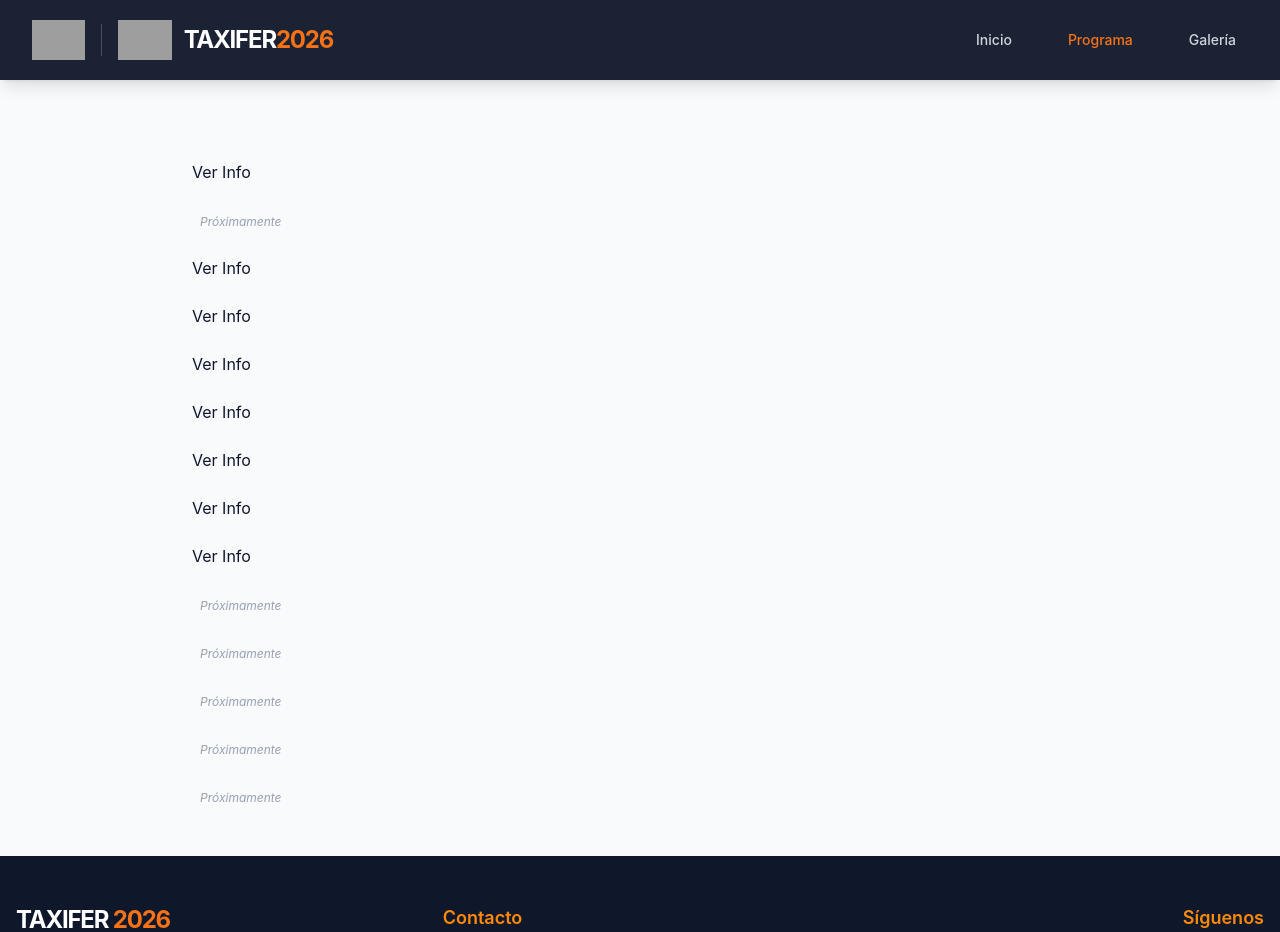
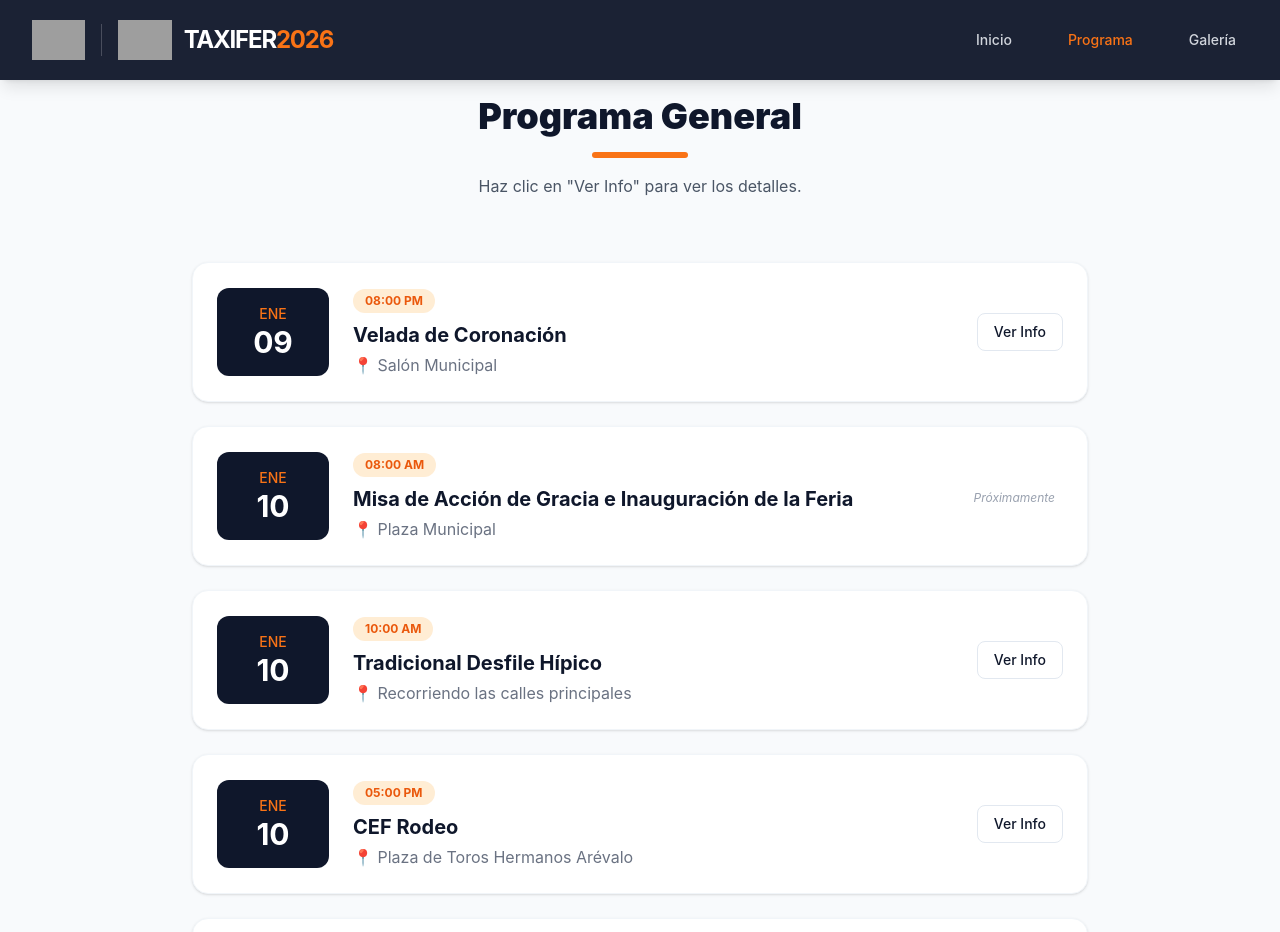
Before and after one commit to waynergt/TAXIFER2026, a React (Vite) app: page /programa in a window 1280 px wide. Shown: the top 932 px of the page. Built offline with nearby package versions, Linux system fonts and the light colour scheme; grey boxes are pictures that could not be loaded.

Commit message:
Refactorizar la interfaz de eventos y corregir rutas de medios para mejorar la gestión de datos

```diff
--- a/src/pages/Program.tsx
+++ b/src/pages/Program.tsx
@@ -1,31 +1,31 @@
 import { useState } from 'react';
 
-// 1. DEFINIMOS EL TIPO DE DATO (Para solucionar el error de "any")
+// 1. INTERFACE (Con signos ? para evitar errores si falta foto)
 interface EventData {
   day: string;
   time: string;
   title: string;
   location: string;
-  mediaType: string;
-  mediaUrl: string;
+  mediaType?: string; // Opcional
+  mediaUrl?: string;  // Opcional
 }
 
-const events = [
-  { day: '09 Ene', time: '08:00 PM', title: 'Velada de Coronación', location: 'Salón Municipal', mediaType: 'image', mediaUrl: '/public/flyers/velada.jpeg' },
+// 2. DATOS REALES (Corregí las rutas quitando '/public')
+const events: EventData[] = [
+  { day: '09 Ene', time: '08:00 PM', title: 'Velada de Coronación', location: 'Salón Municipal', mediaType: 'image', mediaUrl: '/flyers/velada.jpeg' },
   { day: '10 Ene', time: '08:00 AM', title: 'Misa de Acción de Gracia e Inauguración de la Feria', location: 'Plaza Municipal' },
-  { day: '10 Ene', time: '10:00 AM', title: 'Tradicional Desfile Hípico', location: 'Recorriendo las calles principales', mediaType: 'video', mediaUrl: '/public/videos/desfile.jpeg' },
-  { day: '10 Ene', time: '05:00 PM', title: 'CEF Rodeo', location: 'Plaza de Toros Hermanos Arévalo', mediaType: 'video', mediaUrl: '/public/videos/cef.mp4' },
-  { day: '11 Ene', time: '09:00 AM', title: 'Cuadrangular de Futbol "MASTER ORO"', location: 'Estadio Municipal', mediaType: 'image', mediaUrl: '/public/flyers/master oro.png' },
-  { day: '12 Ene', time: '09:00 AM', title: 'Tradicional COPA 12 DE ENERO', location: 'Estadio Municipal', mediaType: 'image', mediaUrl: '/public/flyers/copa12.png' },
-  { day: '12 Ene', time: '07:00 PM', title: 'Baile Social "CHECHA Y SU INDIA MAYA" (Traje Formal)', location: 'Salón Municipal', mediaType: 'image', mediaUrl: '/public/flyers/baile social.jpeg' },
-  { day: '13 Ene', time: '04:00 PM', title: 'Cuadrangular de Baloncesto (Masculino y Femenino', location: 'Salón Municipal', mediaType: 'image', mediaUrl: '/public/flyers/baloncesto.png' },
-  { day: '14 Ene', time: '05:00 PM', title: 'CEF Rodeo', location: 'Plaza de Toros Hermanos Arévalo', mediaType: 'video', mediaUrl: '/public/videos/cef.mp4' },
+  { day: '10 Ene', time: '10:00 AM', title: 'Tradicional Desfile Hípico', location: 'Recorriendo las calles principales', mediaType: 'video', mediaUrl: '/videos/desfile.mp4' },
+  { day: '10 Ene', time: '05:00 PM', title: 'CEF Rodeo', location: 'Plaza de Toros Hermanos Arévalo', mediaType: 'video', mediaUrl: '/videos/cef.mp4' },
+  { day: '11 Ene', time: '09:00 AM', title: 'Cuadrangular de Futbol "MASTER ORO"', location: 'Estadio Municipal', mediaType: 'image', mediaUrl: '/flyers/master oro.png' },
+  { day: '12 Ene', time: '09:00 AM', title: 'Tradicional COPA 12 DE ENERO', location: 'Estadio Municipal', mediaType: 'image', mediaUrl: '/flyers/copa12.png' },
+  { day: '12 Ene', time: '07:00 PM', title: 'Baile Social "CHECHA Y SU INDIA MAYA" (Traje Formal)', location: 'Salón Municipal', mediaType: 'image', mediaUrl: '/flyers/baile social.jpeg' },
+  { day: '13 Ene', time: '04:00 PM', title: 'Cuadrangular de Baloncesto (Masculino y Femenino)', location: 'Salón Municipal', mediaType: 'image', mediaUrl: '/flyers/baloncesto.png' },
+  { day: '14 Ene', time: '05:00 PM', title: 'CEF Rodeo', location: 'Plaza de Toros Hermanos Arévalo', mediaType: 'video', mediaUrl: '/videos/cef.mp4' },
   { day: '15 Ene', time: '07:00 PM', title: 'Concierto con "Malacates Trebol Shop y La Sonora de Melky Fernández del Salvador"', location: 'Estadio Municipal' },
   { day: '16 Ene', time: '09:00 AM', title: 'Caravana Con La Paticipación del Grupo de Motoristas', location: 'Recorriendo las calles principales' },
   { day: '16 Ene', time: '11:00 AM', title: 'Entrega de Equipo Medico Para Personas Necesitadas', location: 'Estadio Municipal' },
   { day: '16 Ene', time: '12:00 PM', title: 'Almuerzo Para Personas de la Tercera Edad', location: 'Estadio Municipal' },
   { day: '16 Ene', time: '07:00 PM', title: 'Concierto con "NICHO Y SUS CACHORROS" y "GRUPO LA REPUBLICA DEL SALVADOR"', location: 'Estadio Municipal' },
-  // Agrega más aquí
 ];
 
 export default function Program() {
@@ -33,30 +33,51 @@ export default function Program() {
 
   return (
     <>
-    {/* 1. ABRIMOS FRAGMENTO (<>) PARA TENER DOS BLOQUES SEPARADOS */}
-
-      {/* BLOQUE 1: EL CONTENIDO DE LA PÁGINA (Con animación) */}
+      {/* --- BLOQUE 1: CONTENIDO DE LA PÁGINA --- */}
       <div className="pt-24 pb-12 px-4 min-h-screen bg-slate-50 animate-enter">
         <div className="max-w-4xl mx-auto">
-          {/* ... Todo tu código del título y la lista de eventos ... */}
-          {/* (No cambies nada aquí adentro, solo asegúrate de cerrar este div antes del modal) */}
           <div className="text-center mb-16">
-              {/* ... código del título ... */}
+            <h1 className="text-4xl font-black text-slate-900 mb-4">Programa General</h1>
+            <div className="h-1.5 w-24 bg-orange-500 mx-auto rounded-full"></div>
+            <p className="mt-4 text-gray-600">Haz clic en "Ver Info" para ver los detalles.</p>
           </div>
+
           <div className="space-y-6">
-              {/* ... el map de los eventos ... */}
             {events.map((evt, idx) => (
-                 // ... tus tarjetas de eventos ...
-                 // (Resumido para no llenar la pantalla, usa tu código actual)
-                 <div key={idx} className="...">
-                    {/* ... contenido tarjeta ... */}
+              <div
+                key={idx}
+                className="group bg-white rounded-2xl p-6 shadow-sm hover:shadow-xl transition-all duration-300 border border-slate-100 flex flex-col md:flex-row items-start md:items-center gap-6"
+              >
+                <div className="shrink-0 bg-slate-900 text-white p-4 rounded-xl text-center w-full md:w-28">
+                  <p className="text-sm font-medium text-orange-500 uppercase">{evt.day.split(' ')[1]}</p>
+                  <p className="text-3xl font-bold">{evt.day.split(' ')[0]}</p>
+                </div>
+
+                <div className="grow w-full">
+                  <span className="inline-block px-3 py-1 bg-orange-100 text-orange-600 text-xs font-bold rounded-full mb-2">
+                    {evt.time}
+                  </span>
+                  <h3 className="text-xl font-bold text-slate-900 group-hover:text-orange-600 transition-colors">
+                    {evt.title}
+                  </h3>
+                  <p className="text-gray-500 mt-1 flex items-center gap-2">
+                    📍 {evt.location}
+                  </p>
+                </div>
+
+                {/* BOTÓN: Solo aparece si hay mediaUrl */}
                 <div className="w-full md:w-auto mt-4 md:mt-0">
                   {evt.mediaUrl ? (
-                        <button onClick={() => setSelectedEvent(evt)} className="...">
+                    <button
+                      onClick={() => setSelectedEvent(evt)}
+                      className="w-full md:w-auto px-4 py-2 text-sm font-medium text-slate-900 border border-slate-200 rounded-lg hover:bg-slate-900 hover:text-white transition-all whitespace-nowrap"
+                    >
                       Ver Info
                     </button>
                   ) : (
-                        <span className="text-xs text-gray-400 italic px-2">Próximamente</span>
+                    <span className="text-xs text-gray-400 italic px-2">
+                      Próximamente
+                    </span>
                   )}
                 </div>
               </div>
@@ -64,22 +85,18 @@ export default function Program() {
           </div>
         </div>
       </div>
-      {/* AQUÍ CERRAMOS EL DIV PRINCIPAL "animate-enter" */}
 
-
-      {/* BLOQUE 2: EL MODAL (AFUERA DEL DIV ANIMADO) */}
-      {/* Al estar afuera, 'fixed inset-0' funcionará perfecto y cubrirá toda la pantalla sin scroll */}
+      {/* --- BLOQUE 2: MODAL (FUERA DE LA ANIMACIÓN) --- */}
       {selectedEvent && selectedEvent.mediaUrl && (
         <div
           className="fixed inset-0 z-50 flex items-center justify-center p-4 bg-black/90 backdrop-blur-sm animate-fade-in"
           onClick={() => setSelectedEvent(null)}
-          style={{ position: 'fixed', top: 0, left: 0, width: '100%', height: '100%' }} // Refuerzo para móviles
+          style={{ position: 'fixed', top: 0, left: 0, width: '100%', height: '100%' }}
         >
           <div
             className="bg-white rounded-2xl overflow-hidden max-w-3xl w-full shadow-2xl relative"
             onClick={(e) => e.stopPropagation()}
           >
-            {/* Botón Cerrar */}
             <button
               onClick={() => setSelectedEvent(null)}
               className="absolute top-4 right-4 bg-black/50 hover:bg-black/70 text-white rounded-full p-2 z-10 transition-colors"
@@ -88,6 +105,7 @@ export default function Program() {
             </button>
 
             <div className="flex flex-col">
+              {/* Contenedor Multimedia */}
               <div className="bg-black flex justify-center items-center min-h-80 max-h-[80vh]">
                 {selectedEvent.mediaType === 'video' ? (
                   <video
@@ -120,7 +138,6 @@ export default function Program() {
           </div>
         </div>
       )}
-
-    </> // 3. CERRAMOS EL FRAGMENTO
+    </>
   );
 }
```
Lines whose indentation alone changed are shown as unchanged.
